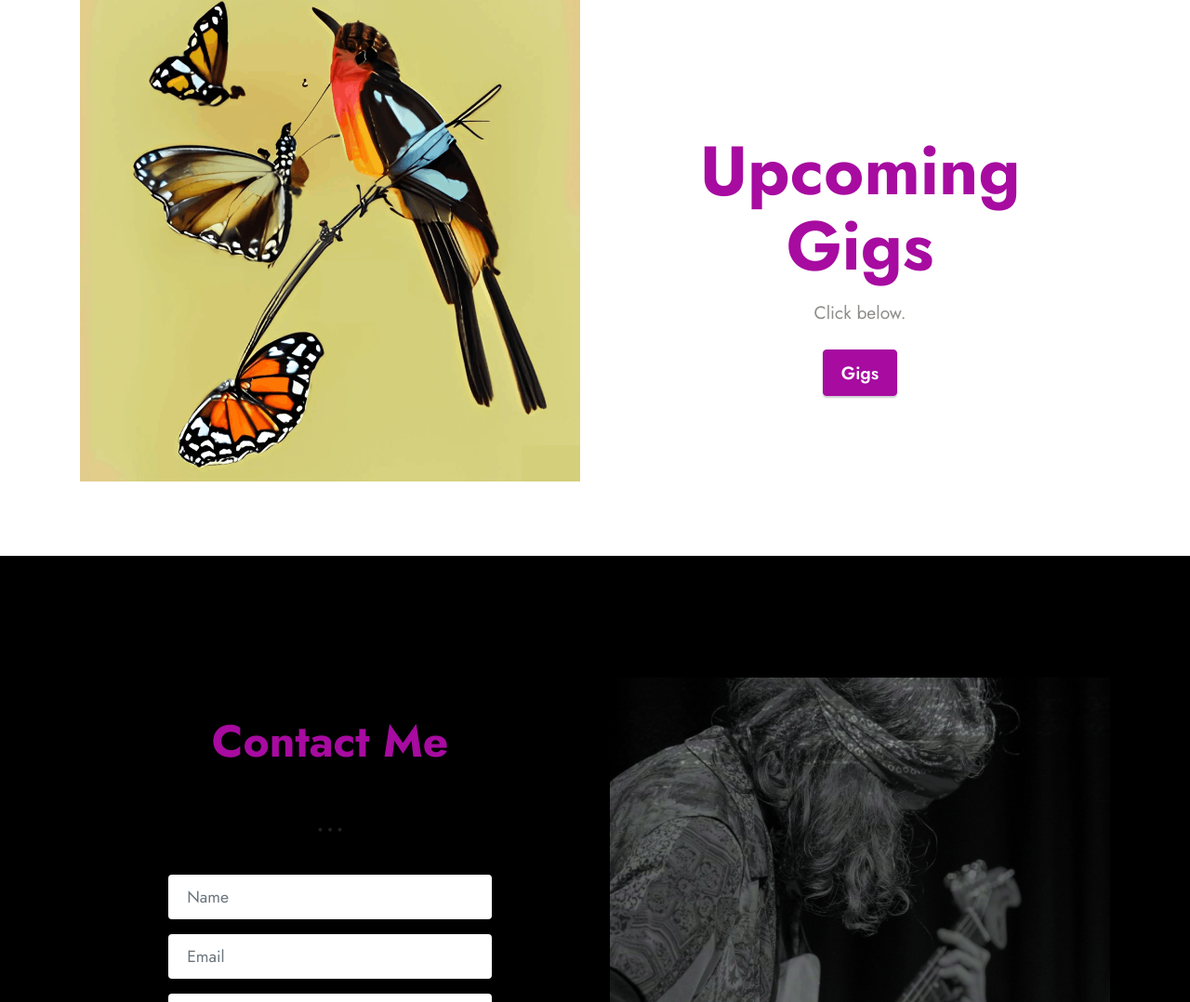
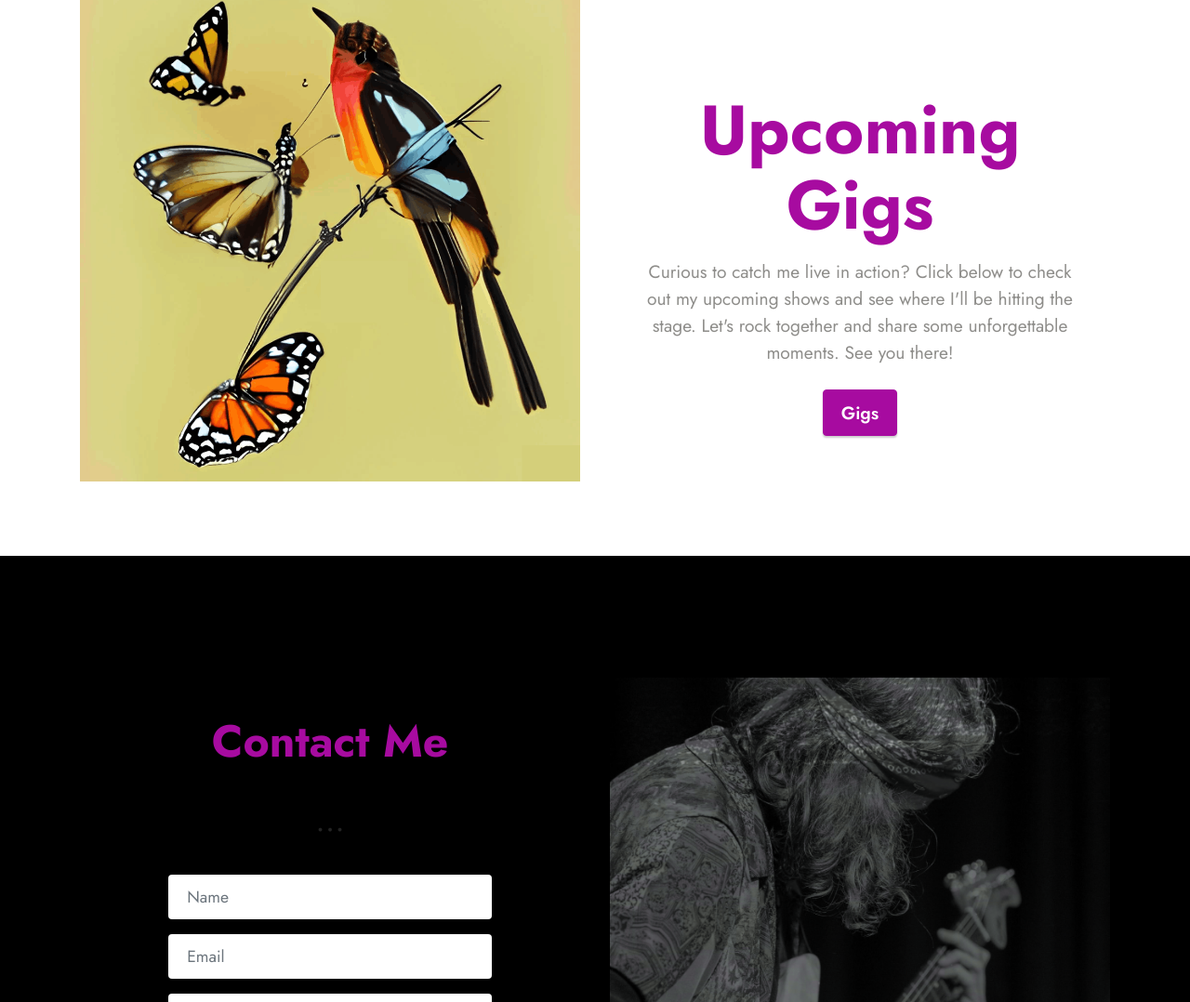
Before and after one commit to purplepiss/purplepissmusic, a plain HTML site: page page7.html in a window 1280 px wide. Shown: the part 3101-4179 px from the top of the page at 93% size. Drawn offline with Linux system fonts and the light colour scheme; files whose address does not match are found by name.

Commit message:
Update page7.html

```diff
--- a/page7.html
+++ b/page7.html
@@ -176,7 +176,7 @@
                     <h1 class="mbr-section-title mbr-fonts-style mb-3 display-1">
                         <strong>
 </strong><div><strong><br></strong></div><div><strong>Upcoming Gigs</strong></div></h1>
-                    <p class="mbr-text mbr-fonts-style display-7">Click below.</p>
+                    <p class="mbr-text mbr-fonts-style display-7">Curious to catch me live in action? Click below to check out my upcoming shows and see where I'll be hitting the stage. Let's rock together and share some unforgettable moments. See you there!</p>
                     <div class="mbr-section-btn mt-3"><a class="btn btn-primary display-7" href="page5.html">Gigs</a></div>
                 </div>
             </div>
```
